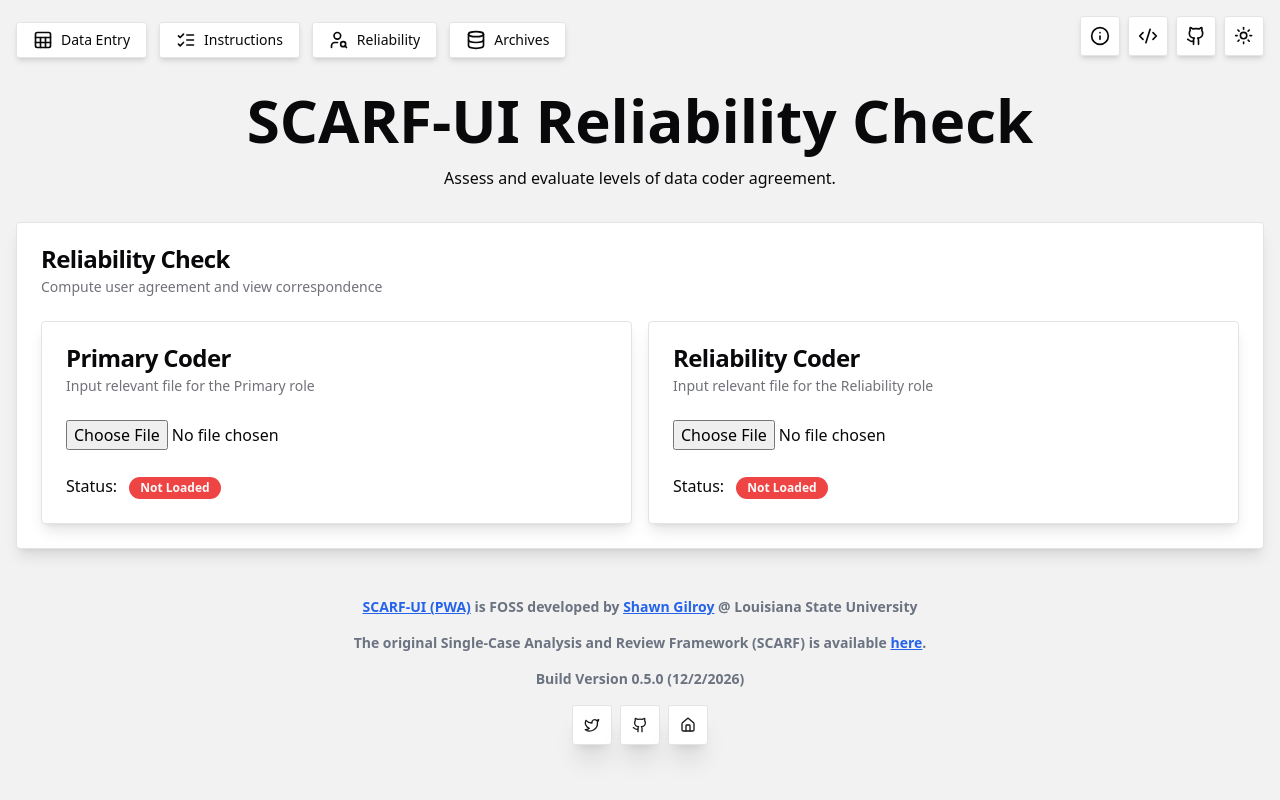
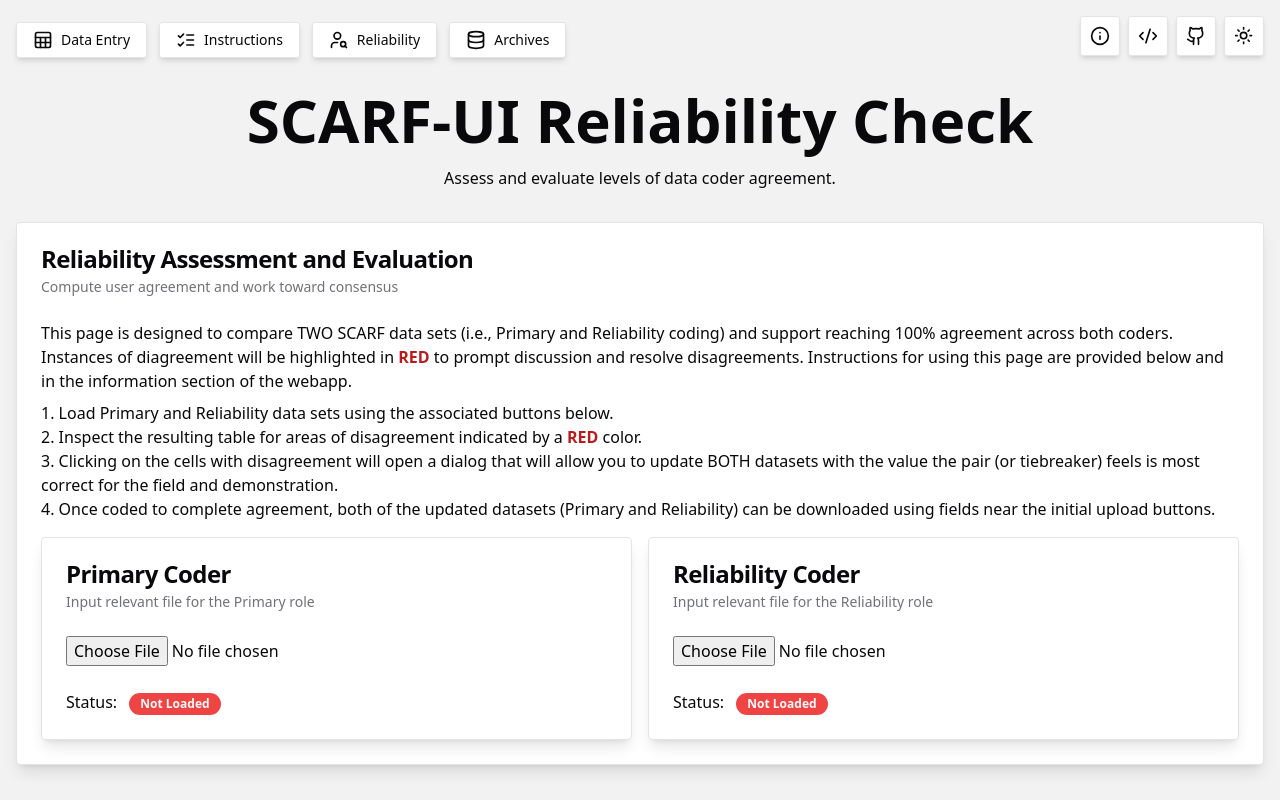
Before and after one commit to miyamot0/scarf-ui-pwa, a React (Vite) app: page /reliability in a window 1280 px wide. Shown: the top 800 px of the page. Built offline with nearby package versions, Linux system fonts and the light colour scheme; what tailwindcss-font-inter would draw is missing.

Commit message:
Add instructions for Reliability page

```diff
--- a/src/pages/reliability/reliability-page.tsx
+++ b/src/pages/reliability/reliability-page.tsx
@@ -15,10 +15,34 @@
         <div className="flex flex-col gap-y-4 w-full">
           <Card>
             <CardHeader>
-              <CardTitle>Reliability Check</CardTitle>
-              <CardDescription>Compute user agreement and view correspondence</CardDescription>
+              <CardTitle>Reliability Assessment and Evaluation</CardTitle>
+              <CardDescription>Compute user agreement and work toward consensus</CardDescription>
             </CardHeader>
             <CardContent className="flex flex-col gap-y-4">
+              <div className="flex flex-col gap-y-2">
+                <p>
+                  This page is designed to compare TWO SCARF data sets (i.e., Primary and Reliability coding) and
+                  support reaching 100% agreement across both coders. Instances of diagreement will be highlighted in{' '}
+                  <span className="text-red-700 font-bold">RED</span> to prompt discussion and resolve disagreements.
+                  Instructions for using this page are provided below and in the information section of the webapp.
+                </p>
+                <ol className="list-decimal list-inside">
+                  <li>Load Primary and Reliability data sets using the associated buttons below.</li>
+                  <li>
+                    Inspect the resulting table for areas of disagreement indicated by a{' '}
+                    <span className="text-red-700 font-bold">RED</span> color.
+                  </li>
+                  <li>
+                    Clicking on the cells with disagreement will open a dialog that will allow you to update BOTH
+                    datasets with the value the pair (or tiebreaker) feels is most correct for the field and
+                    demonstration.
+                  </li>
+                  <li>
+                    Once coded to complete agreement, both of the updated datasets (Primary and Reliability) can be
+                    downloaded using fields near the initial upload buttons.
+                  </li>
+                </ol>
+              </div>
               <div className="flex flex-col lg:flex-row gap-y-4 gap-x-4">
                 <DataInputPanelWithRef coderType={'Primary'} />
 
```
